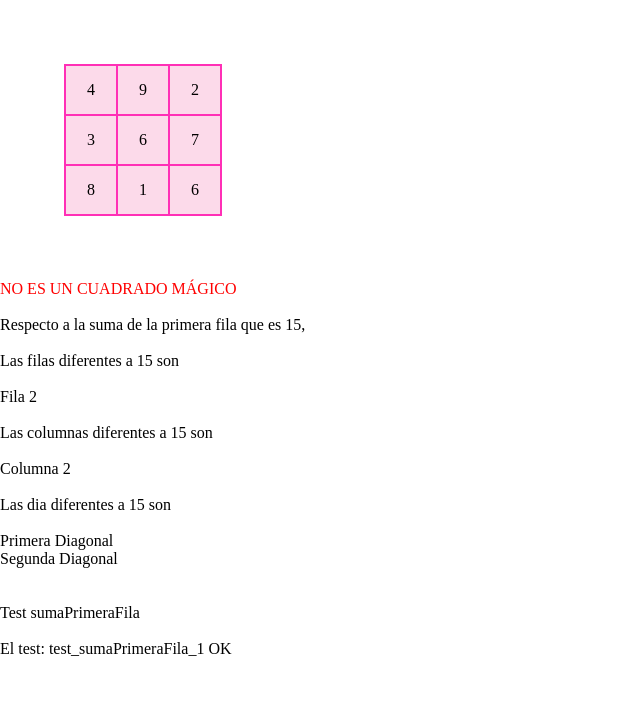
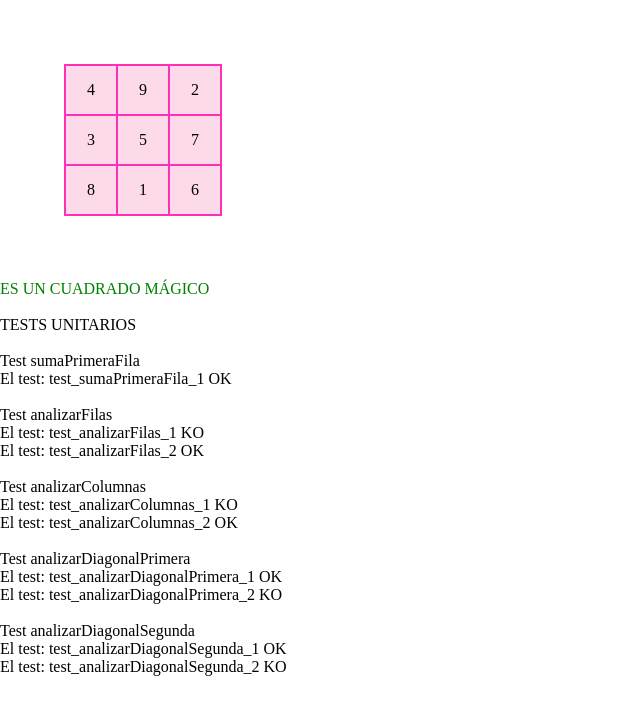
Before and after one commit to raulbrocal/DWS, a PHP site: page /cuadrado_magico.php in a window 1280 px wide. Shown: the top 715 px of the page, without its empty margins (0-640 px from the left). Run offline with PHP 8.4, Linux system fonts and the light colour scheme.

Commit message:
Tests unitarios 1

```diff
--- a/practica/cuadrado_magico.php
+++ b/practica/cuadrado_magico.php
@@ -178,7 +178,7 @@
 
         $objeto1 = new CuadradoMagico($matriz = [
             $array = [4, 9, 2],
-            $array = [3, 6, 7],
+            $array = [3, 5, 7],
             $array = [8, 1, 6]
         ]);
 
--- a/practica/test_cuadrado_magico.php
+++ b/practica/test_cuadrado_magico.php
@@ -16,140 +16,133 @@ function test_sumaPrimeraFila_1()
     return ($x == 15);
 }
 
-// function test_factorial_2()
-// {
-//     $objeto = new CuadradoMagico();
-//     $x = $objeto->factorial(4);
-//     var_dump($x);
-//     return $x == 24;
-// }
 
+function test_analizarColumnas_1()
+{
+    $matriz1 = new CuadradoMagico($matriz = [
+        $array = [4, 9, 2],
+        $array = [3, 5, 7],
+        $array = [8, 1, 6]
+    ]);
+    $matriz1->analizarCuadradoMagico();
+    $matriz1->analizarColumnas($matriz);
 
-// function test_factorial_3()
-// {
-//     $objeto = new CuadradoMagico();
-//     var_dump($objeto->factorial(-1));
-// }
+    $x = $matriz1->boolean;
 
-// function test_coeficiente_binomial_1()
-// {
-//     $objeto = new CuadradoMagico();
-//     $r = $objeto->coeficienteBinomial(6,4);
+    return ($x == "FALSE");
+}
 
-//     return ($r==15);
-// }
+function test_analizarColumnas_2()
+{
+    $matriz1 = new CuadradoMagico($matriz = [
+        $array = [4, 3, 2],
+        $array = [3, 5, 7],
+        $array = [8, 1, 6]
+    ]);
+    $matriz1->analizarCuadradoMagico();
+    $matriz1->analizarColumnas($matriz);
 
-// function test_coeficiente_binomial_2()
-// {
-//     try
-//     {
-//         $objeto = new CuadradoMagico();
-//         $r = $objeto->coeficienteBinomial(4,4);
-//     }
-//     catch (Exception $e)
-//     {
-//          return $e->getMessage()=="Error n - k = 0";
-//     }
-// }
+    $x = $matriz1->boolean;
 
-// function test_coeficiente_binomial_3()
-// {
-//     try
-//     {
-//         $objeto = new CuadradoMagico();
-//         $r = $objeto->coeficienteBinomial(4,0);
-//     }
-//     catch (Exception $e)
-//     {
-//          return $e->getMessage()=="k=0";
-//     }
-// }
+    return ($x == "FALSE");
+}
 
+function test_analizarFilas_1()
+{
+    $matriz1 = new CuadradoMagico($matriz = [
+        $array = [4, 9, 2],
+        $array = [3, 5, 7],
+        $array = [8, 1, 6]
+    ]);
+    $matriz1->analizarCuadradoMagico();
+    $matriz1->analizarColumnas($matriz);
 
-// function test_convierte_binario_decimal_1()
-// {
-//     $objeto = new CuadradoMagico();
-//     $cad = "1001";
+    $x = $matriz1->boolean;
 
-//     $r = $objeto->convierteBinarioDecimal($cad);
-//     var_dump($r);
+    return ($x == "FALSE");
+}
 
-//     return ($r== bindec($cad));
-// }
+function test_analizarFilas_2()
+{
+    $matriz1 = new CuadradoMagico($matriz = [
+        $array = [4, 3, 2],
+        $array = [3, 5, 7],
+        $array = [8, 1, 6]
+    ]);
+    $matriz1->analizarCuadradoMagico();
+    $matriz1->analizarColumnas($matriz);
 
-// function test_palindromo_1()
-// {
-//     $objeto = new CuadradoMagico();
-//     $cad1 = "amor";
-//     $cad2 = "roma";
+    $x = $matriz1->boolean;
 
-//     $r = $objeto->esPalindromo($cad1,$cad2);
-//     var_dump($r);
+    return ($x == "FALSE");
+}
 
-//     return $r;
+function test_analizarDiagonalPrimera_1()
+{
+    $matriz1 = new CuadradoMagico($matriz = [
+        $array = [4, 9, 2],
+        $array = [3, 6, 7],
+        $array = [8, 1, 6]
+    ]);
+    $matriz1->analizarCuadradoMagico();
 
-// }
+    $x = $matriz1->analizarDiagonalPrimera($matriz);
 
-// function test_capicua_1()
-// {
-//     $objeto = new CuadradoMagico();
-//     $cad1 = "oso";
+    return ($x == "Primera Diagonal");
+}
 
-//     $r = $objeto->esCapicua($cad1);
-//     var_dump($r);
+function test_analizarDiagonalPrimera_2()
+{
+    $matriz1 = new CuadradoMagico($matriz = [
+        $array = [4, 9, 2],
+        $array = [3, 5, 7],
+        $array = [8, 1, 6]
+    ]);
+    $matriz1->analizarCuadradoMagico();
 
-//     return $r;
+    $x = $matriz1->analizarDiagonalPrimera($matriz);
 
-// }
+    return ($x == "Primera Diagonal");
+}
 
-// function test_suma_matrices_cuadradas_1()
-// {
-//     $objeto = new CuadradoMagico();
-//     $m1 = array(
-//         array(2,3),
-//         array(1,4)
-//     );
+function test_analizarDiagonalSegunda_1()
+{
+    $matriz1 = new CuadradoMagico($matriz = [
+        $array = [4, 9, 2],
+        $array = [3, 6, 7],
+        $array = [8, 1, 6]
+    ]);
+    $matriz1->analizarCuadradoMagico();
 
-//     $m2 = array(
-//         array(1,0),
-//         array(1,1)
-//     );
+    $x = $matriz1->analizarDiagonalSegunda($matriz);
 
-//     $maux = $objeto->sumaMatricesCuadradas($m1,$m2);
+    return ($x == "Segunda Diagonal");
+}
 
+function test_analizarDiagonalSegunda_2()
+{
+    $matriz1 = new CuadradoMagico($matriz = [
+        $array = [4, 9, 2],
+        $array = [3, 5, 7],
+        $array = [8, 1, 6]
+    ]);
+    $matriz1->analizarCuadradoMagico();
 
-//     mostrar($m1);
-//     echo "+";
-//     echo "<br>";
-//     mostrar($m2);
-//     echo "=";
-//     echo "<br>";
-//     mostrar($maux);
+    $x = $matriz1->analizarDiagonalSegunda($matriz);
 
-//     $mtest = array(
-//         array(3,3),
-//         array(2,5)
-//     );
-
-//     return $maux==$mtest;
-
-// }
+    return ($x == "Segunda Diagonal");
+}
 
 function test($testEjecutar)
 {
-    try
-    {
+    try {
         echo "<br>";
         $resultadoTest = $testEjecutar();
-        $mensaje = 'El test: '.$testEjecutar.' ';
+        $mensaje = 'El test: ' . $testEjecutar . ' ';
         $mensajeResultado = $resultadoTest ? 'OK' : 'KO';
-        echo $mensaje.$mensajeResultado;
-
-    }
-    catch(Exception $e)
-    {
-        echo "<br>"."Se ha producido una excepción al ejecutar:".$testEjecutar."<br>";
-
+        echo $mensaje . $mensajeResultado;
+    } catch (Exception $e) {
+        echo "<br>" . "Se ha producido una excepción al ejecutar:" . $testEjecutar . "<br>";
     }
 }
 
@@ -158,36 +151,31 @@ function mostrar($objeto)
 
     $max_filas = count($objeto);
 
-    for ($fila = 0; $fila < $max_filas; $fila++)
-    {
-        for ($columna = 0; $columna < $max_filas; $columna++)
-        {
-            echo "[".$objeto[$fila][$columna]."],";
+    for ($fila = 0; $fila < $max_filas; $fila++) {
+        for ($columna = 0; $columna < $max_filas; $columna++) {
+            echo "[" . $objeto[$fila][$columna] . "],";
         }
         echo "<br>";
     }
-
 }
 
-echo "<br>Test sumaPrimeraFila<br>";
- test("test_sumaPrimeraFila_1");
-//  test("test_factorial_2");
-//  test("test_factorial_3");
+echo("<br>TESTS UNITARIOS<br>");
 
-// echo "<br>Test coeficiente binomial<br>";
+echo "<br>Test sumaPrimeraFila";
+test("test_sumaPrimeraFila_1");
 
-// test("test_coeficiente_binomial_1");
+echo "<br><br>Test analizarFilas";
+test("test_analizarFilas_1");
+test("test_analizarFilas_2");
 
-// test("test_coeficiente_binomial_2");
+echo "<br><br>Test analizarColumnas";
+test("test_analizarColumnas_1");
+test("test_analizarColumnas_2");
 
-// test("test_coeficiente_binomial_3");
+echo "<br><br>Test analizarDiagonalPrimera";
+test("test_analizarDiagonalPrimera_1");
+test("test_analizarDiagonalPrimera_2");
 
-// echo "<br>Test convierte binario a decimal<br>";
-
-// test("test_convierte_binario_decimal_1");
-
-// test("test_palindromo_1");
-
-// test("test_capicua_1");
-
-// test("test_suma_matrices_cuadradas_1");
+echo("<br><br>Test analizarDiagonalSegunda");
+test("test_analizarDiagonalSegunda_1");
+test("test_analizarDiagonalSegunda_2");
```
